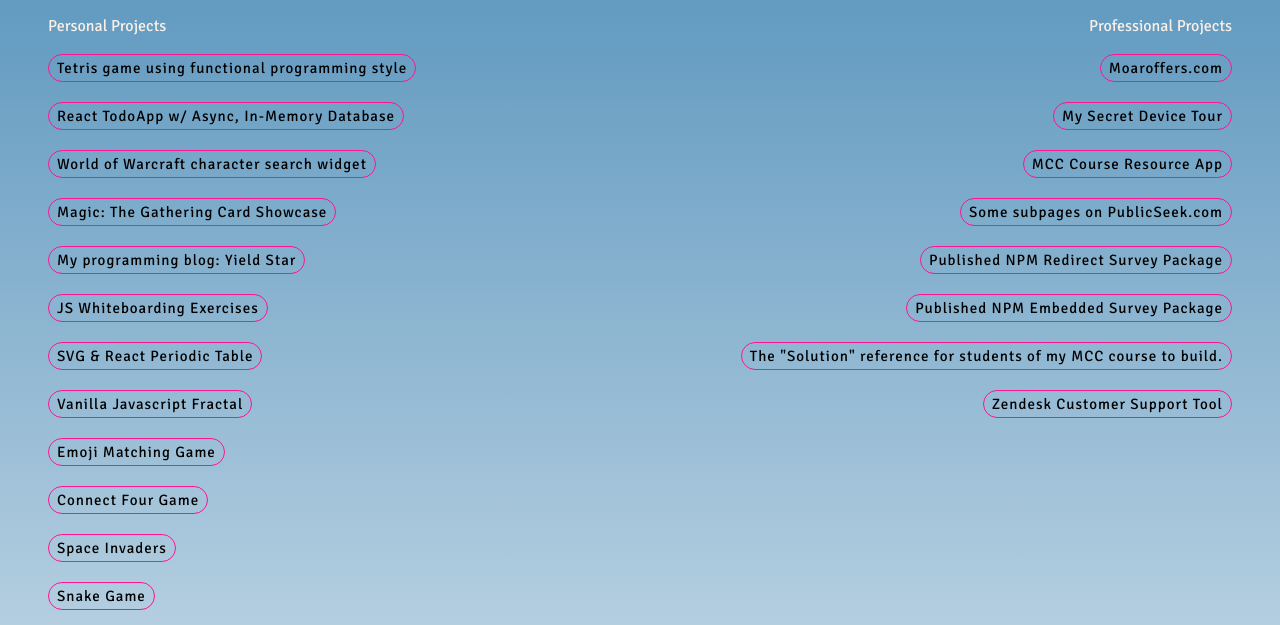
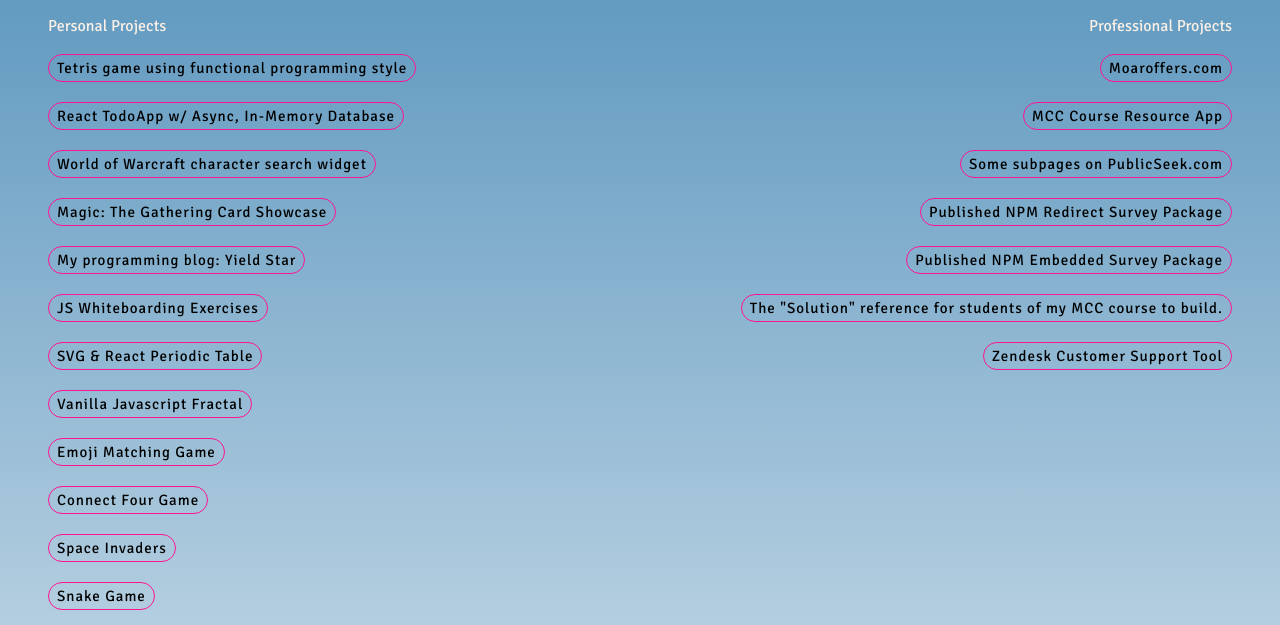
Before and after one commit to JamieVaughn/JamieVaughn.github.io, a website: page portfolio/index.html in a window 1280 px wide. Shown: the part 162-787 px from the top of the page. Drawn offline with Linux system fonts and the light colour scheme.

Commit message:
Remove my secret device funnel

```diff
--- a/portfolio/index.html
+++ b/portfolio/index.html
@@ -122,9 +122,6 @@
                     <a href="https://Moaroffers.com">Moaroffers.com</a>
                 </li>
                 <li>
-                    <a href="https://moartraffic.com/tours/secret-device/1.0/">My Secret Device Tour</a>
-                </li>
-                <li>
                     <a href="https://https://monroecc-dev.web.app/">MCC Course Resource App</a>
                 </li>
                 <li>
```
